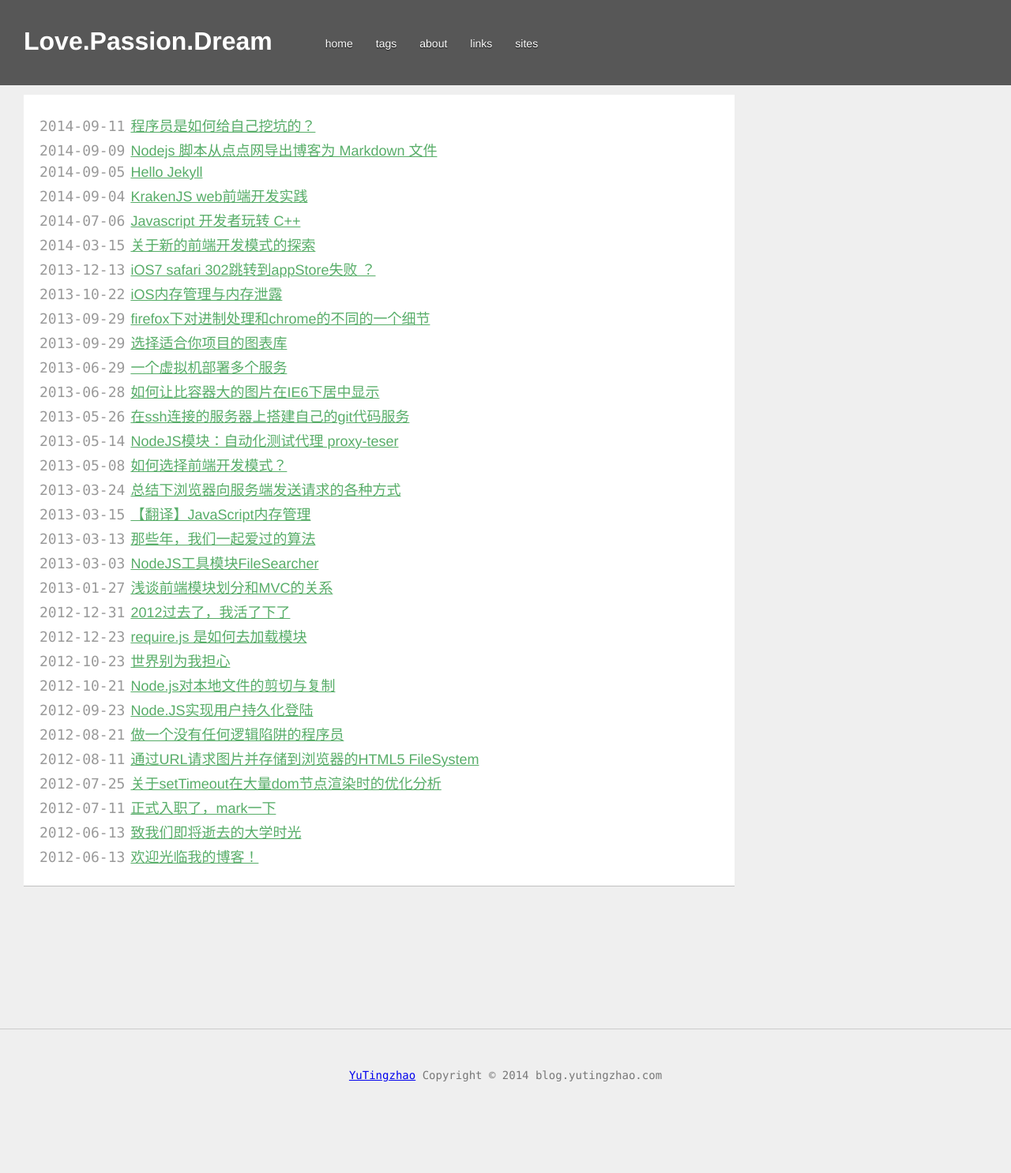
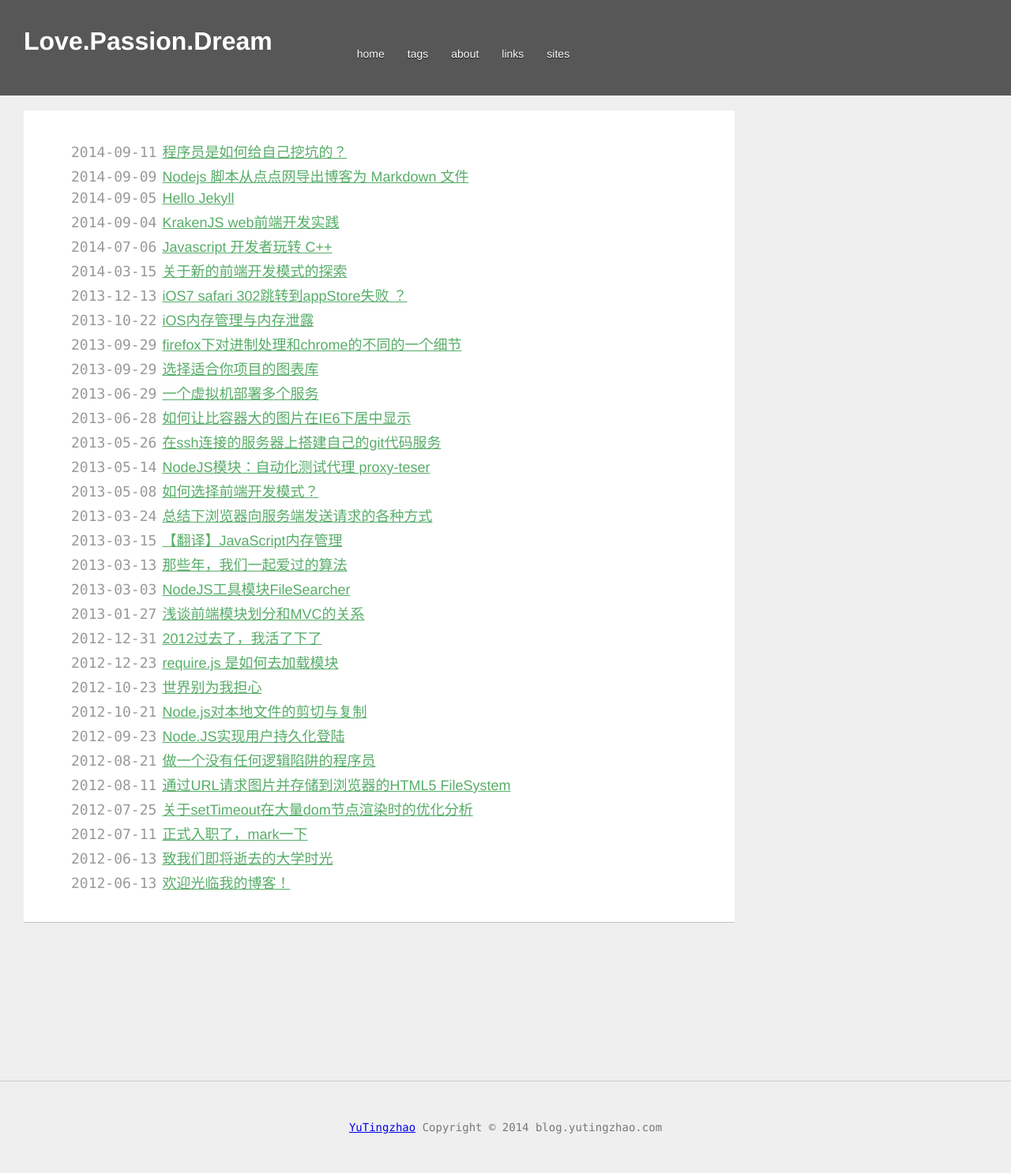
Before and after one commit to yutingzhao1991/blog.yutingzhao.com, a Jekyll site: the page built from index.html, in a window 1280 px wide. Shown: the whole page at 79% size. Built offline with Jekyll 4.4.1, drawn with Linux system fonts in a browser that asks for light colours; Markdown is read by kramdown in place of the engine named in the settings; before the commit the page ends 1420 px from its top, so only the background shows below that.

Commit message:
update style
update syule

```diff
--- a/css/main.css
+++ b/css/main.css
@@ -5,12 +5,12 @@
 /*****************************************************************************/
 
 /* Global Reset */
-* {
+
+html, body {
+  height: 100%;
   margin: 0;
   padding: 0;
 }
-
-html, body { height: 100%; }
 
 body {
   background-color: #efefef;
@@ -85,7 +85,7 @@ header nav ul li a:hover {
 }
 
 main {
-    padding: 120px 30px;
+    padding: 140px 30px;
 }
 
 footer {
```
